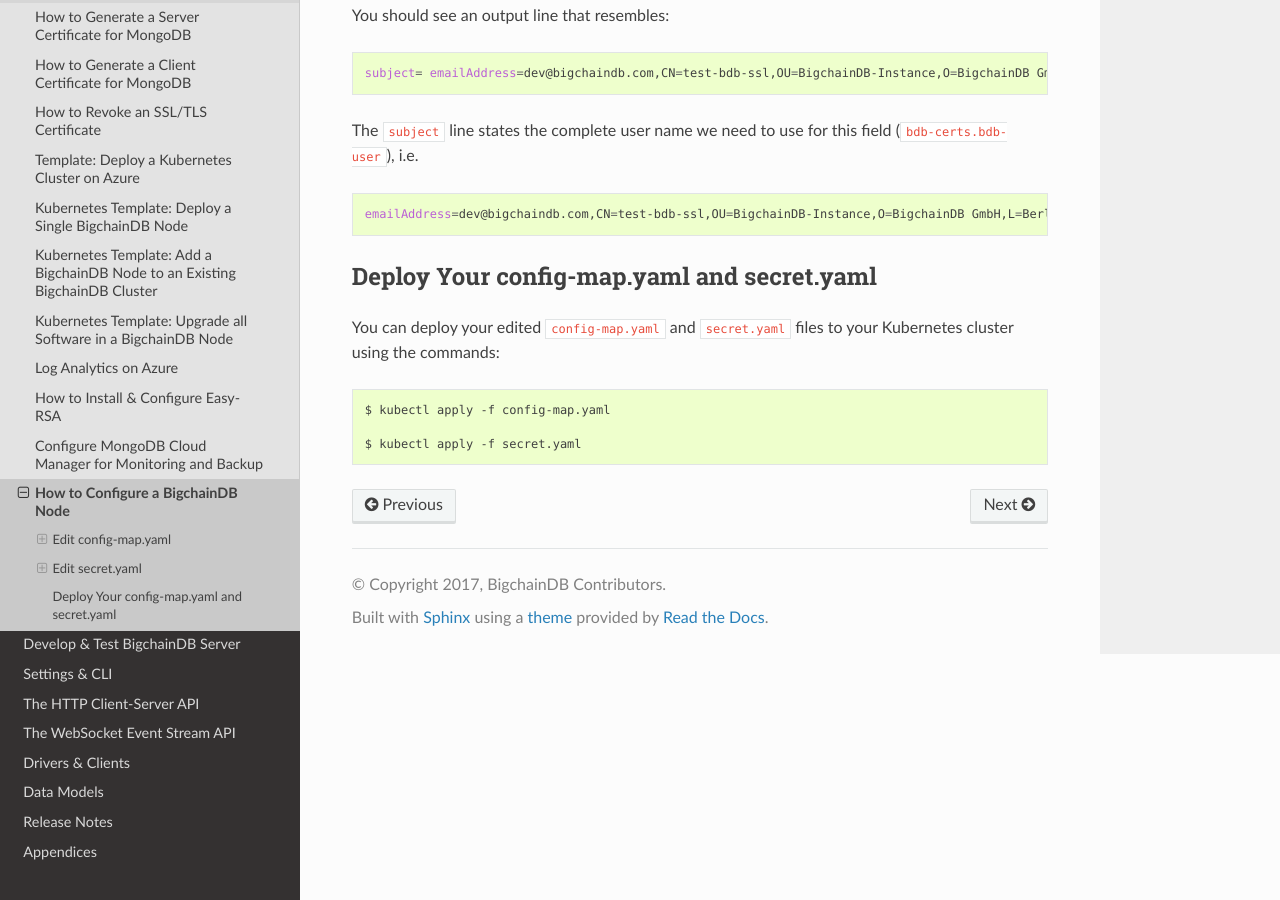
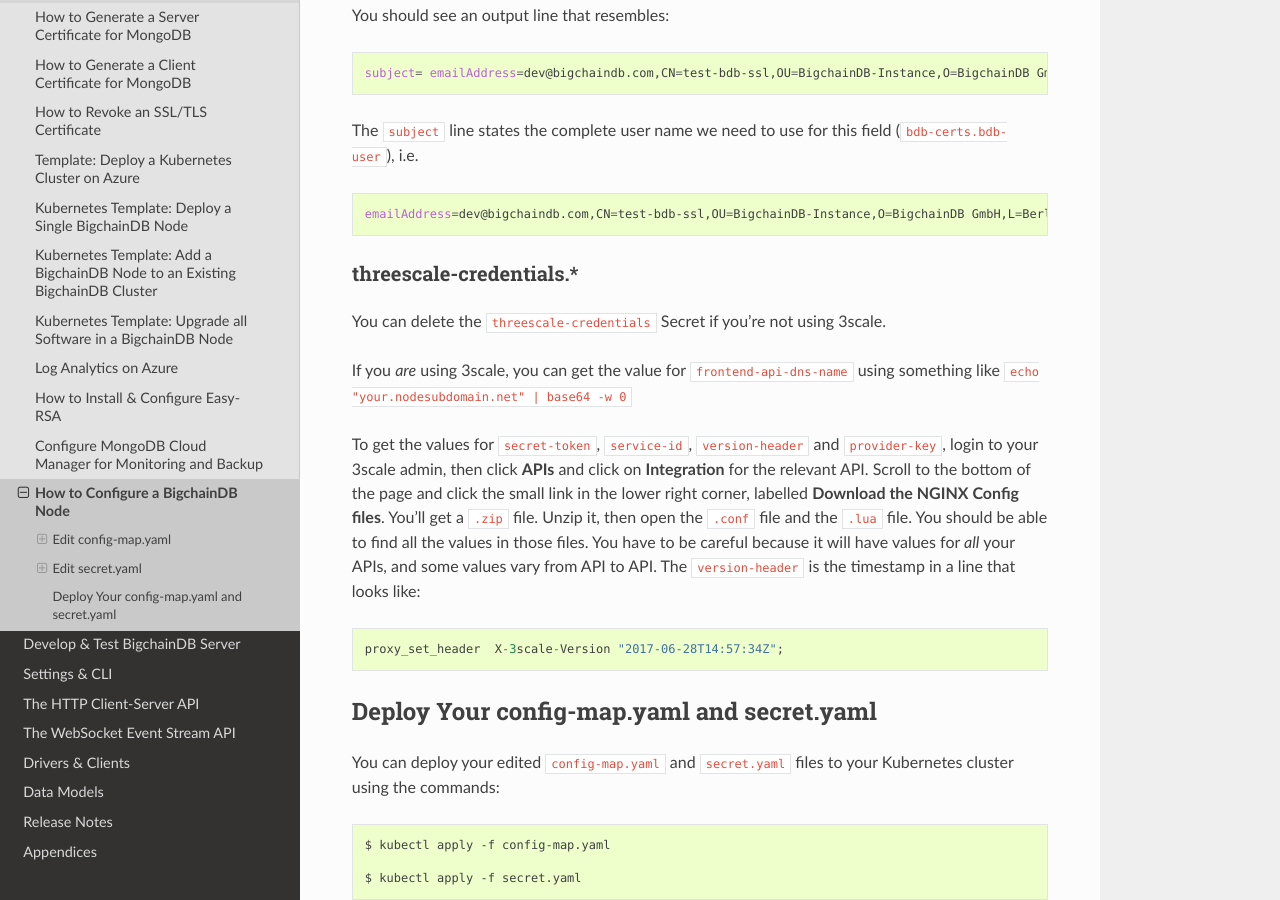
Before and after one commit to bigchaindb/bigchaindb, a Sphinx documentation site: the page built from docs/server/source/production-deployment-template/node-config-map-and-secrets.rst, in a window 1280 px wide and 900 px high, scrolled down 1983 px. Built offline with Sphinx 7.4.7 and the Read the Docs theme 2.0.0, drawn with Linux system fonts in a browser that asks for light colours; pages that are not in the unit, such as notebooks, are missing from menus.

Commit message:
Explained how to get 3scale credentials

```diff
--- a/docs/server/source/production-deployment-template/node-config-map-and-secrets.rst
+++ b/docs/server/source/production-deployment-template/node-config-map-and-secrets.rst
@@ -122,6 +122,31 @@ field (``bdb-certs.bdb-user``), i.e.
    emailAddress=dev@bigchaindb.com,CN=test-bdb-ssl,OU=BigchainDB-Instance,O=BigchainDB GmbH,L=Berlin,ST=Berlin,C=DE
 
 
+threescale-credentials.*
+~~~~~~~~~~~~~~~~~~~~~~~~
+
+You can delete the ``threescale-credentials`` Secret if you're not using 3scale.
+
+If you *are* using 3scale, you can get the value for ``frontend-api-dns-name``
+using something like ``echo "your.nodesubdomain.net" | base64 -w 0``
+
+To get the values for ``secret-token``, ``service-id``,
+``version-header`` and ``provider-key``, login to your 3scale admin,
+then click **APIs** and click on **Integration** for the relevant API.
+Scroll to the bottom of the page and click the small link
+in the lower right corner, labelled **Download the NGINX Config files**.
+You'll get a ``.zip`` file.
+Unzip it, then open the ``.conf`` file and the ``.lua`` file.
+You should be able to find all the values in those files.
+You have to be careful because it will have values for *all* your APIs,
+and some values vary from API to API.
+The ``version-header`` is the timestamp in a line that looks like:
+
+.. code::
+
+    proxy_set_header  X-3scale-Version "2017-06-28T14:57:34Z";
+
+
 Deploy Your config-map.yaml and secret.yaml
 -------------------------------------------
 
```
